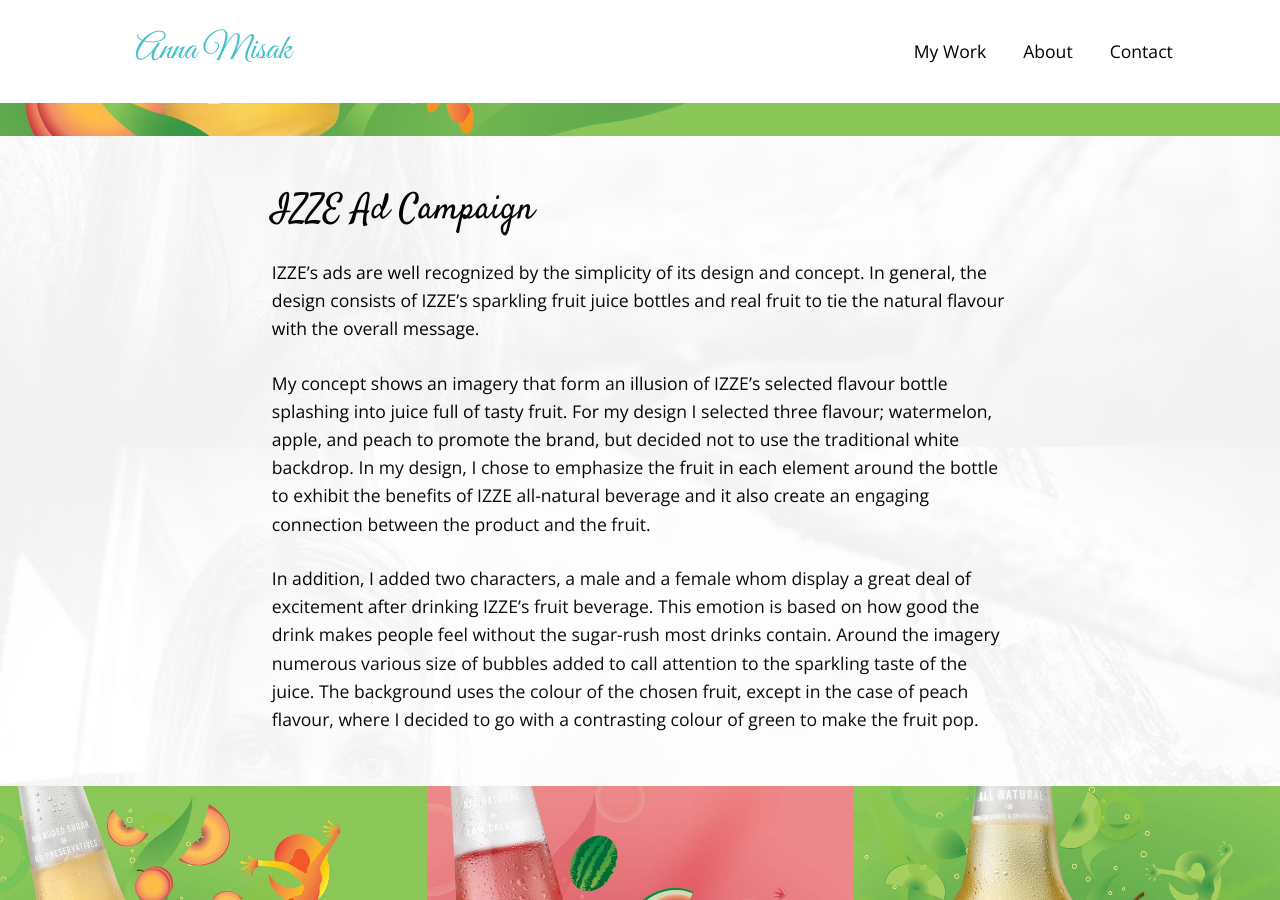
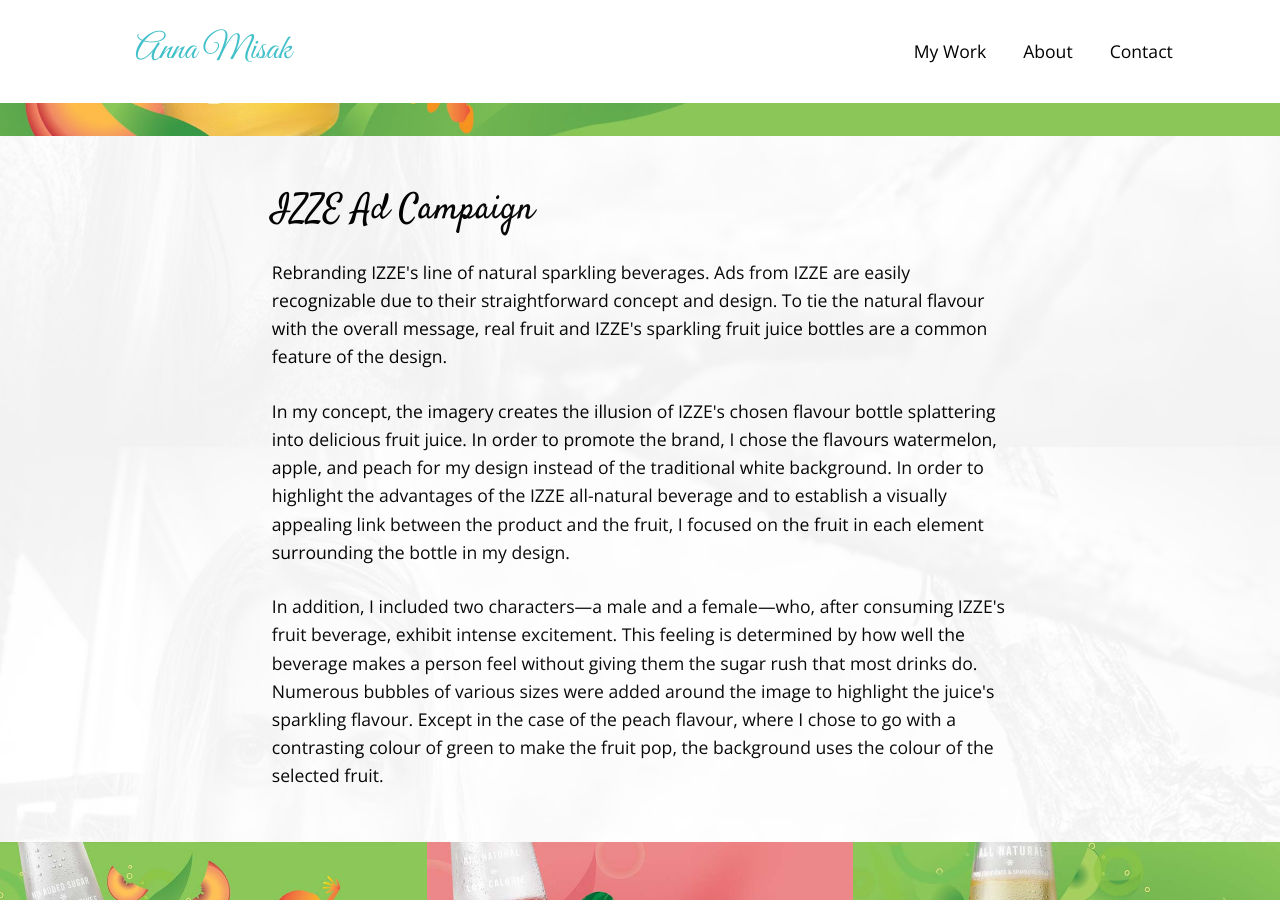
Before and after one commit to annamisak/annamisak, a Jekyll site: the page built from _posts/print/2015-10-07-izze-ad-campaign.md, in a window 1280 px wide and 900 px high, scrolled down 453 px. Built offline with Jekyll 4.4.1, drawn with Linux system fonts in a browser that asks for light colours; nearby versions of some CDN libraries; Markdown is read by kramdown in place of the engine named in the settings; comment, search, counter and statistics services are not loaded.

Commit message:
Update 2015-10-07-izze-ad-campaign.md
bio updated

```diff
--- a/_posts/print/2015-10-07-izze-ad-campaign.md
+++ b/_posts/print/2015-10-07-izze-ad-campaign.md
@@ -2,9 +2,9 @@
 layout: mywork
 title: IZZE Ad Campaign
 meta: Rebranding ad campaign of IZZE's natural sparkling drinks.
-info: IZZE’s ads are well recognized by the simplicity of its design and concept. In general, the design consists of IZZE’s sparkling fruit juice bottles and real fruit to tie the natural flavour with the overall message.
-info2: My concept shows an imagery that form an illusion of IZZE’s selected flavour bottle splashing into juice full of tasty fruit. For my design I selected three flavour; watermelon, apple, and peach to promote the brand, but decided not to use the traditional white backdrop. In my design, I chose to emphasize the fruit in each element around the bottle to exhibit the benefits of IZZE all-natural beverage and it also create an engaging connection between the product and the fruit.
-info3: In addition, I added two characters, a male and a female whom display a great deal of excitement after drinking IZZE’s fruit beverage. This emotion is based on how good the drink makes people feel without the sugar-rush most drinks contain. Around the imagery numerous various size of bubbles added to call attention to the sparkling taste of the juice. The background uses the colour of the chosen fruit, except in the case of peach flavour, where I decided to go with a contrasting colour of green to make the fruit pop.
+info: Rebranding IZZE's line of natural sparkling beverages. Ads from IZZE are easily recognizable due to their straightforward concept and design. To tie the natural flavour with the overall message, real fruit and IZZE's sparkling fruit juice bottles are a common feature of the design.
+info2: In my concept, the imagery creates the illusion of IZZE's chosen flavour bottle splattering into delicious fruit juice. In order to promote the brand, I chose the flavours watermelon, apple, and peach for my design instead of the traditional white background. In order to highlight the advantages of the IZZE all-natural beverage and to establish a visually appealing link between the product and the fruit, I focused on the fruit in each element surrounding the bottle in my design.
+info3: In addition, I included two characters—a male and a female—who, after consuming IZZE's fruit beverage, exhibit intense excitement. This feeling is determined by how well the beverage makes a person feel without giving them the sugar rush that most drinks do. Numerous bubbles of various sizes were added around the image to highlight the juice's sparkling flavour. Except in the case of the peach flavour, where I chose to go with a contrasting colour of green to make the fruit pop, the background uses the colour of the selected fruit.
 bigimg: work/izze-big.jpg
 smallimg1: work/izze-small1.jpg
 smallimg2: work/izze-small2.jpg
```
